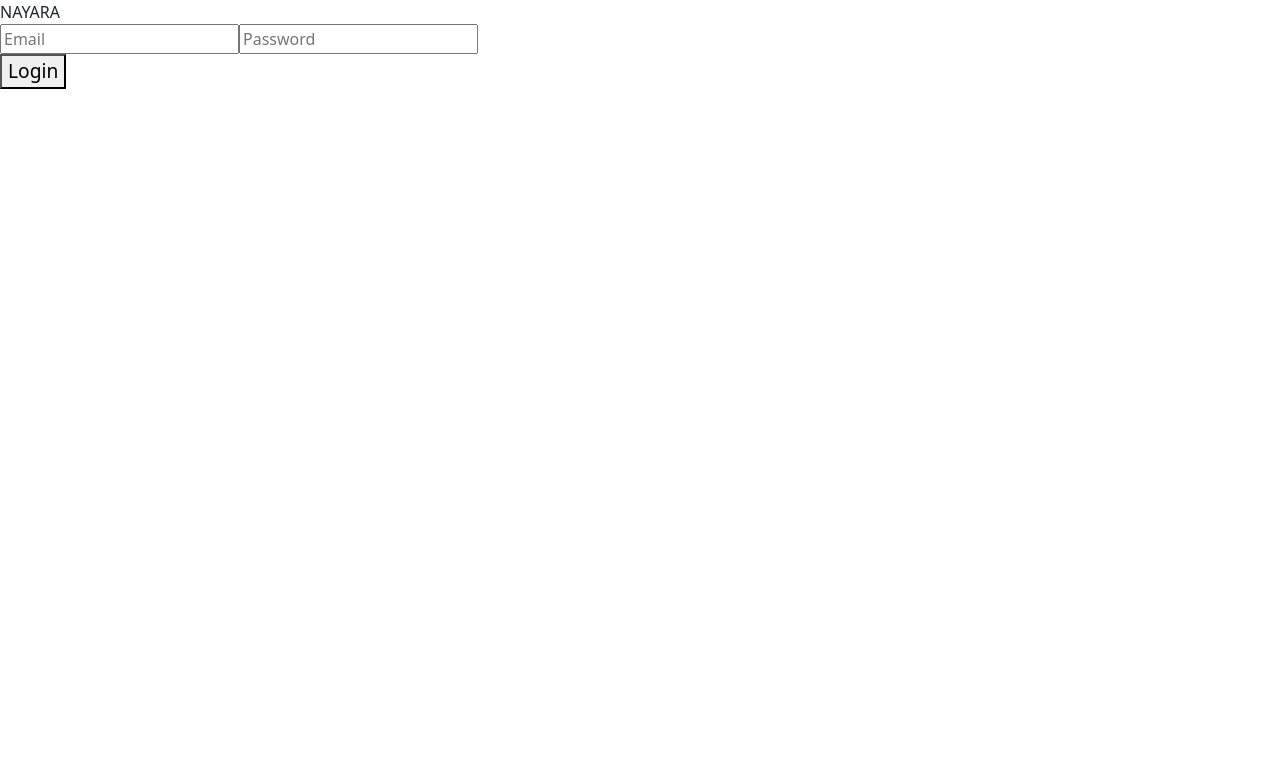
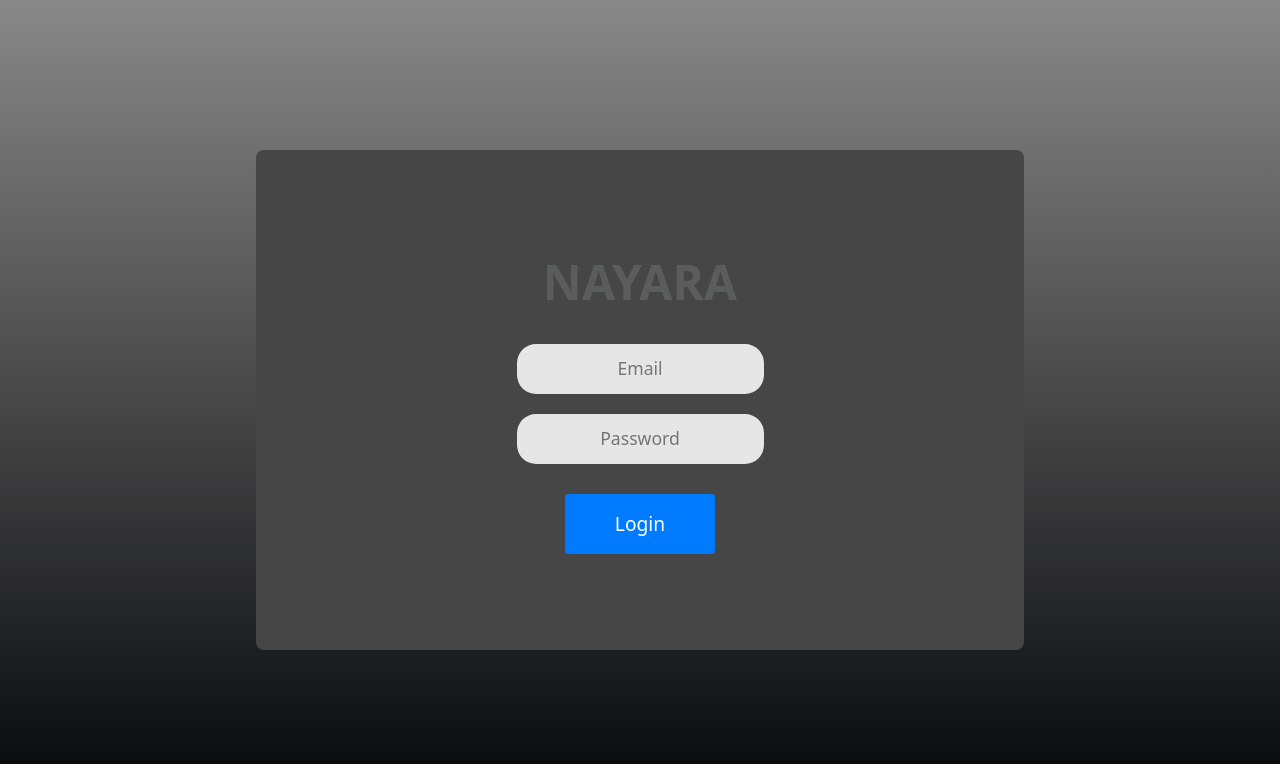
Before and after one commit to MANJU4050/nayara_client, a React (Create React App) app: page /login in a window 1280 px wide. Shown: the top 764 px of the page. Built offline with nearby package versions, Linux system fonts and the light colour scheme.

Commit message:
modified media queries

```diff
--- a/src/assets/css/modules/Login.module.css
+++ b/src/assets/css/modules/Login.module.css
@@ -1,6 +1,5 @@
-
-@media screen and (max-width: 768px) {
-  .container{
+@media screen and (max-width: 767px) {
+  .container {
     height: 100vh;
     display: flex;
     flex-direction: column;
@@ -8,15 +7,26 @@
     align-items: center;
     gap: 10px;
     padding: 1rem;
-    background: rgb(6,7,8);
-background: -moz-linear-gradient(360deg, rgba(6,7,8,1) 0%, rgba(136,136,136,1) 100%);
-background: -webkit-linear-gradient(360deg, rgba(6,7,8,1) 0%, rgba(136,136,136,1) 100%);
-background: linear-gradient(360deg, rgba(6,7,8,1) 0%, rgba(136,136,136,1) 100%);
-filter: progid:DXImageTransform.Microsoft.gradient(startColorstr="#060708",endColorstr="#888888",GradientType=1);
-
+    background: rgb(6, 7, 8);
+    background: -moz-linear-gradient(
+      360deg,
+      rgba(6, 7, 8, 1) 0%,
+      rgba(136, 136, 136, 1) 100%
+    );
+    background: -webkit-linear-gradient(
+      360deg,
+      rgba(6, 7, 8, 1) 0%,
+      rgba(136, 136, 136, 1) 100%
+    );
+    background: linear-gradient(
+      360deg,
+      rgba(6, 7, 8, 1) 0%,
+      rgba(136, 136, 136, 1) 100%
+    );
+    filter: progid:DXImageTransform.Microsoft.gradient(startColorstr="#060708",endColorstr="#888888",GradientType=1);
   }
 
-  .header{
+  .header {
     font-size: 1.6rem;
     font-weight: bold;
     text-align: center;
@@ -24,11 +34,10 @@ filter: progid:DXImageTransform.Microsoft.gradient(startColorstr="#060708",endCo
     color: rgb(0, 0, 0);
     color: #5b5c5c;
     font-size: 3rem;
-
   }
 
-  .formcontainer{
-  width: 100%;
+  .formcontainer {
+    width: 100%;
     background-color: #464646;
     padding: 1rem;
     border-radius: 0.5rem;
@@ -38,7 +47,7 @@ filter: progid:DXImageTransform.Microsoft.gradient(startColorstr="#060708",endCo
     align-items: center;
   }
 
-  .form{
+  .form {
     width: 100%;
   }
   .forminsidecontainer {
@@ -50,7 +59,7 @@ filter: progid:DXImageTransform.Microsoft.gradient(startColorstr="#060708",endCo
     gap: 10px;
   }
 
-  .nayara{
+  .nayara {
     width: 200px;
   }
 
@@ -60,7 +69,6 @@ filter: progid:DXImageTransform.Microsoft.gradient(startColorstr="#060708",endCo
     justify-content: center;
     align-items: center;
     gap: 20px;
-
   }
 
   .input {
@@ -70,7 +78,7 @@ filter: progid:DXImageTransform.Microsoft.gradient(startColorstr="#060708",endCo
     font-size: 1rem;
     height: 50px;
     border: none;
-    border-radius: 1.2rem ;
+    border-radius: 1.2rem;
     text-align: center;
   }
 
@@ -95,22 +103,19 @@ filter: progid:DXImageTransform.Microsoft.gradient(startColorstr="#060708",endCo
     font-size: 1.5rem;
   }
 
-  .button:hover{
-    background-color: #3396ff;;
+  .button:hover {
+    background-color: #3396ff;
   }
 
   .error {
     height: 1.5rem;
     font-size: 1rem;
-    color:rgb(255, 0, 0);
-
+    color: rgb(255, 0, 0);
   }
-
 }
 
-@media screen and (max-width:1366px) and (max-height:768px){
-
-  .container{
+@media screen and (min-width: 768px) and (max-width: 1023px) {
+  .container {
     height: 100vh;
     display: flex;
     flex-direction: column;
@@ -118,14 +123,26 @@ filter: progid:DXImageTransform.Microsoft.gradient(startColorstr="#060708",endCo
     align-items: center;
     gap: 10px;
 
-    background: rgb(6,7,8);
-background: -moz-linear-gradient(360deg, rgba(6,7,8,1) 0%, rgba(136,136,136,1) 100%);
-background: -webkit-linear-gradient(360deg, rgba(6,7,8,1) 0%, rgba(136,136,136,1) 100%);
-background: linear-gradient(360deg, rgba(6,7,8,1) 0%, rgba(136,136,136,1) 100%);
-filter: progid:DXImageTransform.Microsoft.gradient(startColorstr="#060708",endColorstr="#888888",GradientType=1);
+    background: rgb(6, 7, 8);
+    background: -moz-linear-gradient(
+      360deg,
+      rgba(6, 7, 8, 1) 0%,
+      rgba(136, 136, 136, 1) 100%
+    );
+    background: -webkit-linear-gradient(
+      360deg,
+      rgba(6, 7, 8, 1) 0%,
+      rgba(136, 136, 136, 1) 100%
+    );
+    background: linear-gradient(
+      360deg,
+      rgba(6, 7, 8, 1) 0%,
+      rgba(136, 136, 136, 1) 100%
+    );
+    filter: progid:DXImageTransform.Microsoft.gradient(startColorstr="#060708",endColorstr="#888888",GradientType=1);
   }
 
-  .header{
+  .header {
     font-size: 1.6rem;
     font-weight: bold;
     text-align: center;
@@ -133,10 +150,9 @@ filter: progid:DXImageTransform.Microsoft.gradient(startColorstr="#060708",endCo
     color: rgb(0, 0, 0);
     color: #5b5c5c;
     font-size: 3rem;
-
   }
 
-  .formcontainer{
+  .formcontainer {
     width: 60%;
     background-color: #464646;
     padding: 1rem;
@@ -147,7 +163,7 @@ filter: progid:DXImageTransform.Microsoft.gradient(startColorstr="#060708",endCo
     align-items: center;
   }
 
-  .form{
+  .form {
     width: 100%;
   }
   .forminsidecontainer {
@@ -159,7 +175,7 @@ filter: progid:DXImageTransform.Microsoft.gradient(startColorstr="#060708",endCo
     gap: 10px;
   }
 
-  .nayara{
+  .nayara {
     width: 200px;
   }
 
@@ -169,7 +185,6 @@ filter: progid:DXImageTransform.Microsoft.gradient(startColorstr="#060708",endCo
     justify-content: center;
     align-items: center;
     gap: 20px;
-
   }
 
   .input {
@@ -179,7 +194,7 @@ filter: progid:DXImageTransform.Microsoft.gradient(startColorstr="#060708",endCo
     font-size: 1rem;
     height: 50px;
     border: none;
-    border-radius: 1.2rem ;
+    border-radius: 1.2rem;
     text-align: center;
   }
 
@@ -204,69 +219,129 @@ filter: progid:DXImageTransform.Microsoft.gradient(startColorstr="#060708",endCo
     font-size: 1.5rem;
   }
 
-  .button:hover{
-    background-color: #3396ff;;
+  .button:hover {
+    background-color: #3396ff;
   }
 
   .error {
     height: 1.5rem;
     font-size: 1rem;
-    color:red
+    color: red;
+  }
+}
+
+@media screen and (min-width: 1024px) {
+  .container {
+    height: 100vh;
+    display: flex;
+    flex-direction: column;
+    justify-content: center;
+    align-items: center;
+    gap: 10px;
+
+    background: rgb(6, 7, 8);
+    background: -moz-linear-gradient(
+      360deg,
+      rgba(6, 7, 8, 1) 0%,
+      rgba(136, 136, 136, 1) 100%
+    );
+    background: -webkit-linear-gradient(
+      360deg,
+      rgba(6, 7, 8, 1) 0%,
+      rgba(136, 136, 136, 1) 100%
+    );
+    background: linear-gradient(
+      360deg,
+      rgba(6, 7, 8, 1) 0%,
+      rgba(136, 136, 136, 1) 100%
+    );
+    filter: progid:DXImageTransform.Microsoft.gradient(startColorstr="#060708",endColorstr="#888888",GradientType=1);
   }
 
-
-}
-
-/* @media screen and (min-width: 768px) {
-  .maincontainer {
-    margin-top: 130px;
-    margin-left: 450px;
-    width: 1000px;
-    height: 600px;
-    background-color: #27272a;
-    display: flex;
-    flex-direction: column;
-    align-items: center;
-    justify-content: center;
-    gap: 40px;
-    border-radius: 10px;
-  }
-
-  .loginheading h1 {
+  .header {
+    font-size: 1.6rem;
+    font-weight: bold;
+    text-align: center;
+    margin-bottom: 1rem;
+    color: rgb(0, 0, 0);
     color: #5b5c5c;
     font-size: 3rem;
   }
 
-  .loginbutton {
-    width: 200px;
-    height: 45px;
-    font-size: 1.7rem;
-    border-radius: 4px;
-    background-color: #a3a3a3;
-    color: black;
-    border: 1px solid black;
-    font-weight: bold;
+  .formcontainer {
+    width: 60%;
+    background-color: #464646;
+    padding: 1rem;
+    border-radius: 0.5rem;
+    min-height: 500px;
+    display: flex;
+    justify-content: center;
+    align-items: center;
   }
 
-  .loginbutton:hover {
-    border: 1px solid whitesmoke;
-    color: white;
-    background-color: #090a0c;
+  .form {
+    width: 100%;
   }
-
-  .logininput {
-    width: 300px;
-    height: 50px;
-    border-radius: 5px;
-    text-align: center;
-  }
-
-  .logininput::placeholder {
-    text-align: center;
-    font-size: 1rem;
+  .forminsidecontainer {
+    width: 100%;
+    display: flex;
+    flex-direction: column;
+    justify-content: center;
+    align-items: center;
+    gap: 10px;
   }
 
   .nayara {
     width: 200px;
   }
-} */
+
+  .inputcontainer {
+    display: flex;
+    flex-direction: column;
+    justify-content: center;
+    align-items: center;
+    gap: 20px;
+  }
+
+  .input {
+    background-color: #e6e6e6;
+    padding: 0.5rem;
+    border: none;
+    font-size: 1rem;
+    height: 50px;
+    border: none;
+    border-radius: 1.2rem;
+    text-align: center;
+  }
+
+  .input::placeholder {
+    font-size: 1.1rem;
+  }
+
+  .icon {
+    color: #666666;
+    height: 20px;
+  }
+
+  .button {
+    padding: 0.5rem 1rem;
+    background-color: #007bff;
+    border: none;
+    border-radius: 0.25rem;
+    color: white;
+    width: 150px;
+    height: 60px;
+    margin-top: 20px;
+    font-size: 1.5rem;
+  }
+
+  .button:hover {
+    background-color: #3396ff;
+  }
+
+  .error {
+    height: 1.5rem;
+    font-size: 1rem;
+    color: red;
+  }
+}
--- a/src/components/Navbar.jsx
+++ b/src/components/Navbar.jsx
@@ -21,11 +21,11 @@ const Navbar = () => {
   const location = useLocation();
   const [activeLink, setActiveLink] = useState(location?.pathname);
   const [toggle, setToggle] = useState(false);
-  const [isMobile, setIsMobile] = useState(window.innerWidth <= 768); // Adjust the threshold as needed
+  const [isMobile, setIsMobile] = useState(window.innerWidth <= 768);
 
   useEffect(() => {
     const handleResize = () => {
-      setIsMobile(window.innerWidth <= 768); // Adjust the threshold as needed
+      setIsMobile(window.innerWidth <= 768);
     };
 
     window.addEventListener("resize", handleResize);
@@ -85,6 +85,7 @@ const Navbar = () => {
     // Save or download the single PDF file with multiple pages
     doc.save("vehicles.pdf");
   };
+
   const downloadPdf = async () => {
     await getVehicles().then((res) => {
       generatePDF(res.data?.vehicles);
@@ -160,10 +161,13 @@ const Navbar = () => {
           <FontAwesomeIcon className={styles.sidebaricon} icon={faCar} />
           Vehicles
         </div>
-        <div onClick={() => {
-          navigate("/qr");
-          setToggle(!toggle);
-        }} className={styles.sidemenu}>
+        <div
+          onClick={() => {
+            navigate("/qr");
+            setToggle(!toggle);
+          }}
+          className={styles.sidemenu}
+        >
           <FontAwesomeIcon className={styles.sidebaricon} icon={faHome} />
           Register
         </div>
```
Also changed, not shown: src/components/Navigationbar.jsx (deleted, +0 -20 lines).
